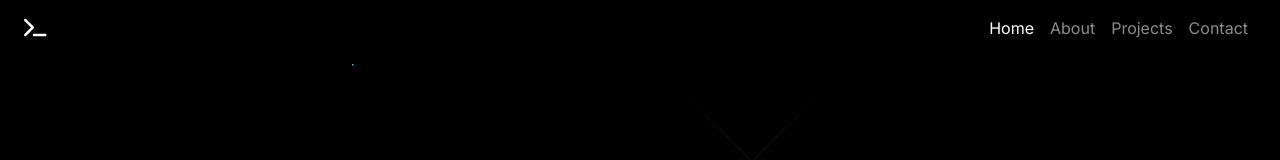
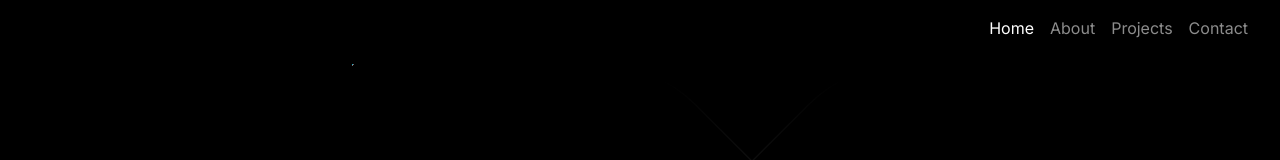
Before and after one commit to fred-gutierrez/fred-react-portfolio, a React (Vite) app: page / in a window 1280 px wide. Shown: the top 160 px of the page. Built offline with nearby package versions, Linux system fonts and the light colour scheme; some icons are missing.

Commit message:
added blink hook

```diff
--- a/src/components/Home/Home.jsx
+++ b/src/components/Home/Home.jsx
@@ -1,8 +1,16 @@
 import { ArrowBelow } from "./ArrowBelow";
 import { BackgroundAnimation } from "./BackgroundAnimation";
 import { ResumeDownloadButton } from "./ResumeDownloadButton";
+import { useBlink } from "../../hooks/useBlink";
 
 export function Home() {
+  function underlineBlink() {
+    const isVisible = useBlink(1200);
+
+    return (
+      <span style={{ visibility: isVisible ? "visible" : "hidden" }}>_</span>
+    );
+  }
   // const observer = new IntersectionObserver((entries) => {
   //   entries.forEach((entry) => {
   //     if (entry.isIntersecting) {
@@ -27,7 +35,7 @@ export function Home() {
             <br />
           </h1>
           <span id="frontEndText" className="fs-2 fw-bold">
-            Front-end Developer
+            Front-end Developer{underlineBlink()}
           </span>
           <p>
             Development of web sites and
--- a/src/components/NavigationBar.jsx
+++ b/src/components/NavigationBar.jsx
@@ -1,11 +1,18 @@
 import React from "react";
+import { useBlink } from "../hooks/useBlink";
 
 export function NavigationBar() {
-  var blinkSpeed = 900; // every 1000 == 1 second, adjust to suit
-  var t = setInterval(function () {
-    var ele = document.getElementById("terminal-icon");
-    ele.style.visibility = ele.style.visibility == "hidden" ? "" : "hidden";
-  }, blinkSpeed);
+  function terminalBlink() {
+    const isVisible = useBlink(900);
+
+    return (
+      <i
+        style={{ visibility: isVisible ? "visible" : "hidden" }}
+        id="terminal-icon"
+        className="fa-solid fa-terminal text-white"
+      ></i>
+    );
+  }
 
   window.addEventListener("scroll", function () {
     var elements = document.querySelectorAll("nav ul li a");
@@ -31,9 +38,7 @@ export function NavigationBar() {
   }
   return (
     <nav className="navbar fixed-top navbar-expand-sm navbar-dark px-4">
-      <span className="navbar-brand">
-        <i id="terminal-icon" className="fa-solid fa-terminal text-white"></i>
-      </span>
+      <span className="navbar-brand">{terminalBlink()}</span>
       <button
         onClick={toggleBackground}
         className="navbar-toggler border-0 fs-2"
--- /dev/null
+++ b/src/hooks/useBlink.jsx
@@ -0,0 +1,15 @@
+import { useState, useEffect } from "react";
+
+export function useBlink(interval = 900) {
+  const [isVisible, setIsVisible] = useState(true);
+
+  useEffect(() => {
+    const timer = setInterval(() => {
+      setIsVisible(!isVisible);
+    }, interval);
+
+    return () => clearInterval(timer);
+  }, [interval, isVisible]);
+
+  return isVisible;
+}
```
